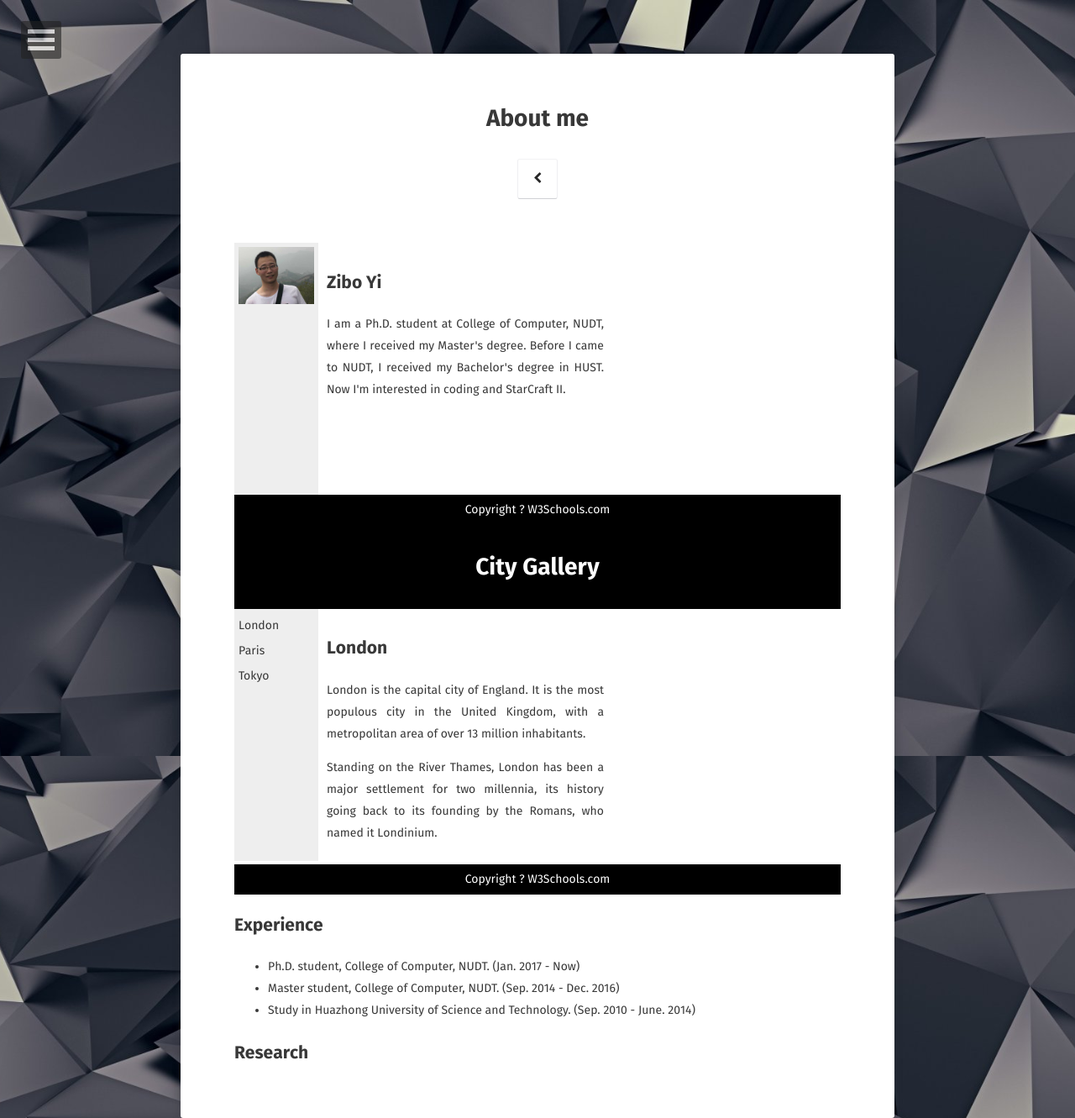
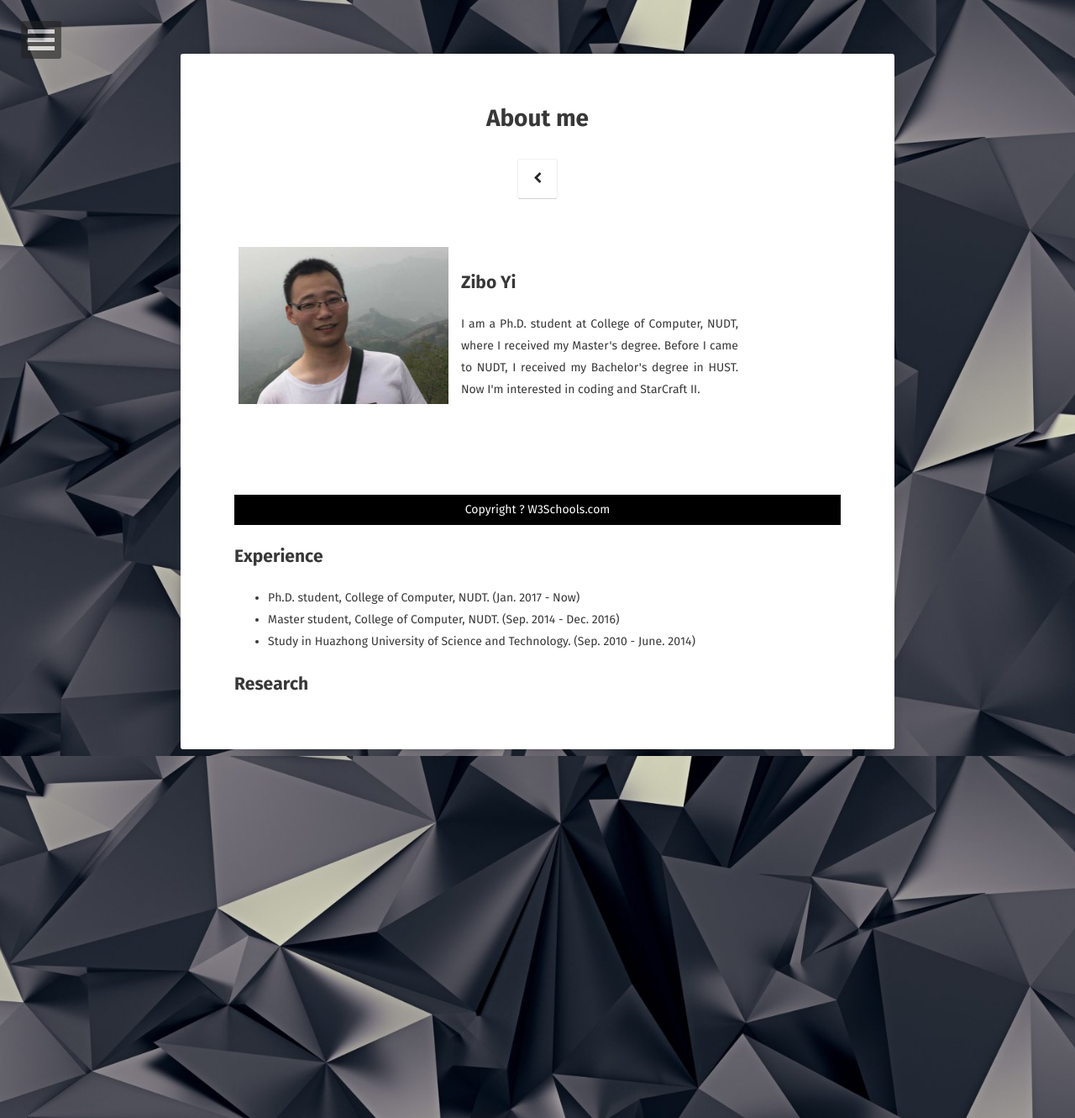
Before and after one commit to ziboyi/ziboyi.github.io, a Jekyll site: the page built from about/index.md, in a window 1280 px wide. Shown: the whole page at 84% size. Built offline with Jekyll 4.4.1, drawn with Linux system fonts in a browser that asks for light colours; some web fonts are replaced.

Commit message:
Customized

```diff
--- a/about/index.md
+++ b/about/index.md
@@ -61,70 +61,6 @@ Copyright ? W3Schools.com
 
 
 
-<html>
-
-<head>
-<style>
-#header {
-    background-color:black;
-    color:white;
-    text-align:center;
-    padding:5px;
-}
-#nav {
-    line-height:30px;
-    background-color:#eeeeee;
-    height:300px;
-    width:100px;
-    float:left;
-    padding:5px;
-}
-#section {
-    width:350px;
-    float:left;
-    padding:10px;
-}
-#footer {
-    background-color:black;
-    color:white;
-    clear:both;
-    text-align:center;
-   padding:5px;
-}
-</style>
-</head>
-
-<body>
-
-<div id="header">
-<h1>City Gallery</h1>
-</div>
-
-<div id="nav">
-London<br>
-Paris<br>
-Tokyo<br>
-</div>
-
-<div id="section">
-<h2>London</h2>
-<p>
-London is the capital city of England. It is the most populous city in the United Kingdom,
-with a metropolitan area of over 13 million inhabitants.
-</p>
-<p>
-Standing on the River Thames, London has been a major settlement for two millennia,
-its history going back to its founding by the Romans, who named it Londinium.
-</p>
-</div>
-
-<div id="footer">
-Copyright ? W3Schools.com
-</div>
-
-</body>
-</html>
-
 
 ## Experience
 * Ph.D. student, College of Computer, NUDT. (Jan. 2017 - Now)
```
